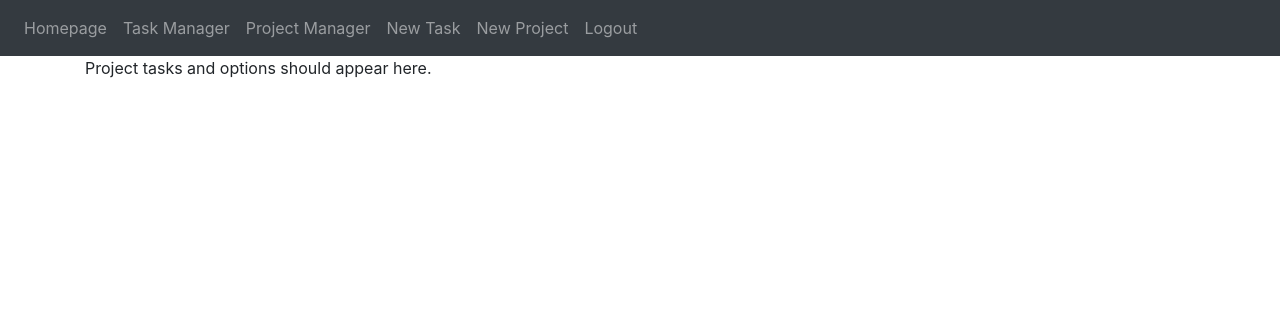
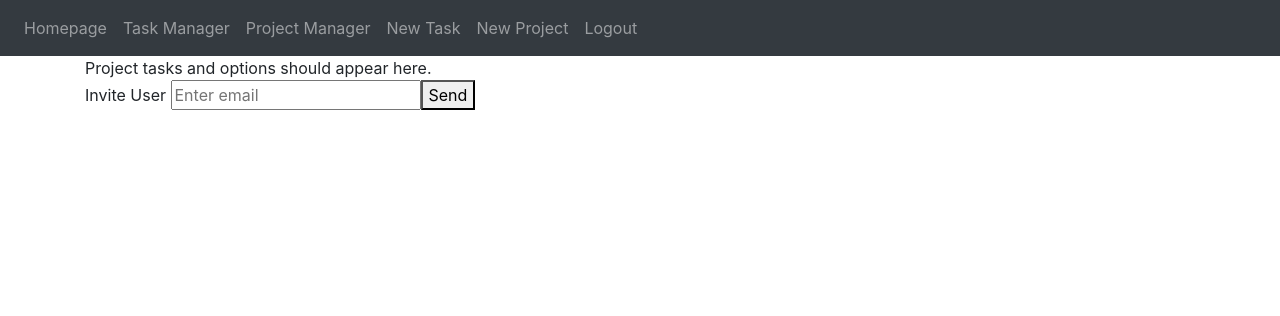
Before and after one commit to dsmith35/TaskApp, a Flask app: page /project/1 in a window 1280 px wide. Shown: the top 316 px of the page. Run offline with Flask 3, Linux system fonts and the light colour scheme; a user stored in the database is signed in; some libraries are stand-ins or nearby versions.

Commit message:
can now invite new users to a project

```diff
--- a/website/auth.py
+++ b/website/auth.py
@@ -4,7 +4,6 @@ from .models import *
 from werkzeug.security import generate_password_hash, check_password_hash
 from . import db
 from datetime import datetime
-
 auth = Blueprint('auth', __name__)
 
 @auth.route('/register', methods=['GET', 'POST'])
@@ -157,8 +156,21 @@ def logout():
     print("Logged Out")
     return redirect(url_for('auth.login'))
 
-@auth.route('/project/<project_id>')
+@auth.route('/project/<project_id>', methods=['GET', 'POST'])
 def project(project_id):
+    # for inviting new users
+    if request.method == 'POST':
+        new_user_email = request.form.get('new_user_email')
+        new_user = User.query.filter(User.email == new_user_email).first()
+        if new_user:
+            project = Project.query.filter(Project.id == project_id,).first()
+            project.users.append(new_user)
+            db.session.commit()
+            flash(f"Invited {new_user.name} to {project.name}", category="success")
+            print(f"Invited {new_user.name} to {project.name}")
+        else:
+            flash("User not found", category='error')
+
     # query project with the project_id and where current_user.id is in the project.users list
     project = Project.query.filter(Project.id == project_id,).first()
     if not project:
--- a/website/templates/project.html
+++ b/website/templates/project.html
@@ -5,4 +5,16 @@
 
 Project tasks and options should appear here.
 
+<form method="POST">
+    <label>Invite User</label>
+    <input
+          type="email"
+          id="new_user_email"
+          name="new_user_email"
+          placeholder="Enter email"
+        style="width: 250px;"><button type="submit">Send</button>
+</form>
+
+
+
 {% endblock %}
```
Also changed, not shown: instance/database.db.
